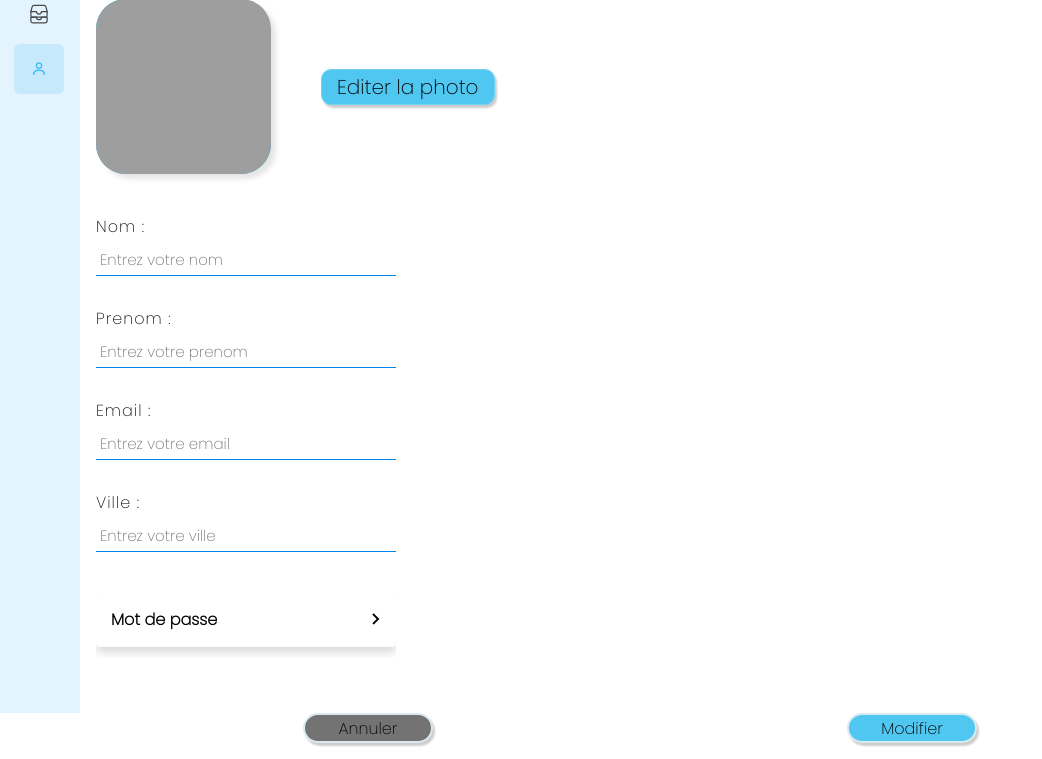
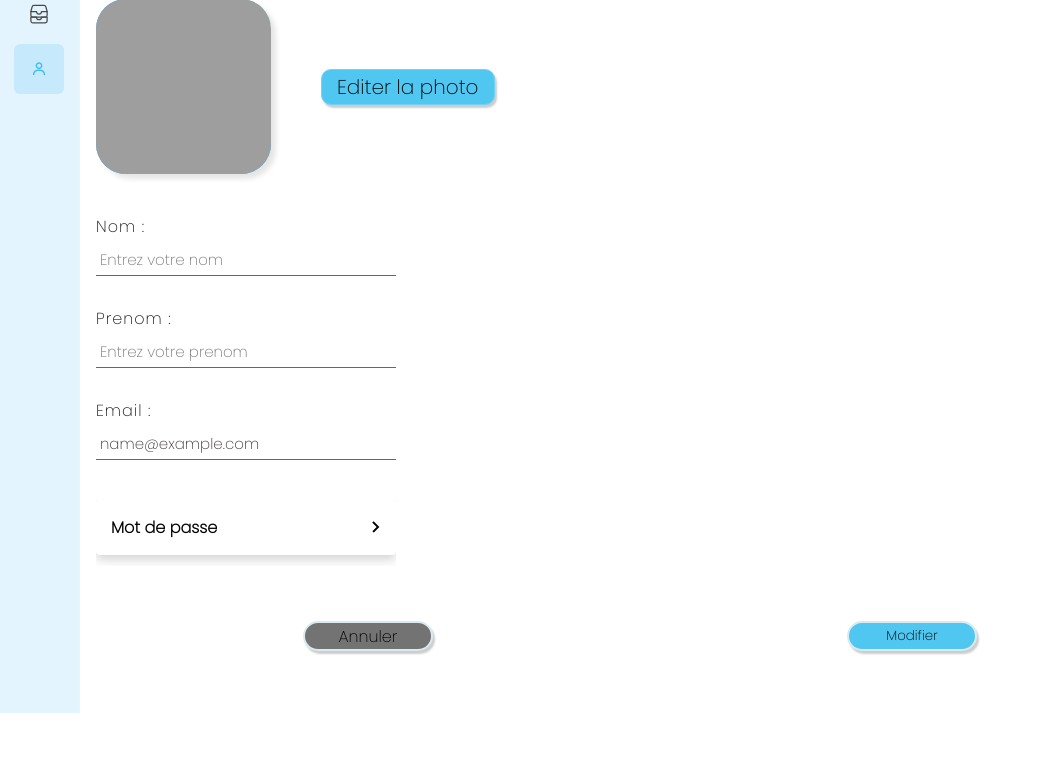
Before and after one commit to Claude127/stageX2, a Django app: page /profile_mod/ in a window 1280 px wide. Shown: the part 87-846 px from the top of the page, without its empty margins (0-1042 px from the left). After the commit the page ends 800 px from the top, so only its background shows below. Run offline with Django 4.2, Linux system fonts and the light colour scheme; the visitor is signed in with stand-in values (Sample User, id 1); parts of the project's set-up code (start-up, migrations or seed data) failed here and were passed over; grey boxes are pictures that could not be loaded.

Commit message:
modification profile function

```diff
--- a/labfile/templates/profile_mod.html
+++ b/labfile/templates/profile_mod.html
@@ -2,7 +2,8 @@
 
 {% block title %}modification-profil{% endblock %}
 {% load static %}
-{% block link %}  <link rel="stylesheet" type="text/css" href="{% static 'css/profile-mod.css' %}">{% endblock %}
+{% block link %}
+<link rel="stylesheet" type="text/css" href="{% static 'css/profile-mod.css' %}" xmlns="http://www.w3.org/1999/html">{% endblock %}
 
 {% block content %}
 
@@ -84,34 +85,33 @@
 
         <main>
         <div class="box">
+                <form method="POST" enctype="multipart/form-data">
+
+                   {% csrf_token %}
+
                   <div class="edit-img">
                     <img src="{{ MEDIA_URL }}{{ img }}" alt="profil">
-            <input type="file" name="" id="file" accept="image/*">
+                    <input type="file" name="image" id="file"  accept="image/*">
                     <label for="file">Editer la photo</label>
                   </div>
                   <div class="edit-form">
 
                     <div class="mb-3">
                       <label for="name" class="form-label">Nom :</label>
-              <input type="text" class="form-control" id="name" name="name" placeholder="Entrez votre nom" required>
+                      <input type="text" class="form-control" id="name" name="name" value="{{ nom }}"  placeholder="Entrez votre nom" required>
                     </div>
 
                     <div class="mb-3">
                       <label for="surname" class="form-label">Prenom :</label>
-              <input type="text" class="form-control" id="surname" name="surname" placeholder="Entrez votre prenom" required>
+                      <input type="text" class="form-control" id="surname" name="surname"  value="{{ prenom }}"  placeholder="Entrez votre prenom" required>
                     </div>
 
 
                     <div class="mb-3">
                       <label for="email" class="form-label">Email :</label>
-              <input type="email" class="form-control" id="Email" name="email" placeholder="Entrez votre email" required>
+                      <input type="email" class="form-control" id="Email" name="email" value="{{ email }}"  placeholder="Entrez votre email" required>
                     </div>
 
-
-            <div class="mb-3">
-              <label for="ville" class="form-label">Ville :</label>
-              <input type="text" class="form-control" id="ville" name="ville" placeholder="Entrez votre ville" required>
-            </div>
 
                     <div class="wrapper">
                       <div class="collapsible">
@@ -120,28 +120,35 @@
                         <div class="collapisble-text">
                           <div class="mb-3">
                             <label for="an-password" class="form-label">Ancien mot de passe :</label>
-                    <input type="password" class="form-control" id="an-password" name="password" placeholder="Entrez votre ancien mot de passe" required>
+                            <input type="password" class="form-control" id="an-password" name="old-password" value="{{ password }}"  placeholder="Entrez votre ancien mot de passe" required>
                           </div>
 
                           <div class="mb-3">
                             <label for="password" class="form-label">nouveau mot de passe :</label>
-                    <input type="password" class="form-control" id="password" name="password" placeholder="Entrez votre nouveau mot de passe" required>
+                            <input type="password" class="form-control" id="password" name="new-password1" value="{{ password }}" placeholder="Entrez votre nouveau mot de passe" required>
                           </div>
 
                           <div class="mb-3">
                             <label for="new-password" class="form-label">confirmez votre mot de passe :</label>
-                    <input type="password" class="form-control" id="new-password" name="password" placeholder="confirmez votre mot de passe" required>
+                            <input type="password" class="form-control" id="new-password" name="new-password2"  value="{{ password }}"placeholder="confirmez votre mot de passe" required>
                           </div>
-
                          </div>
                         </div>
                   </div>
                   <div class="btn-valid">
                     <a href="{% url 'profile' %}" class="btn" id="annuler">Annuler</a>
-              <a href="{% url 'profile' %}" class="btn">Modifier</a>
+                    <button class="btn">Modifier</button>
+                  </div>
 
+                     <div class="message-container">
+                          {% if messages %}
+                              {% for message in messages %}
+                                  {{message}}
+                              {% endfor %}
+                          {% endif%}
                      </div>
           </div>
+        </form>
         </div>
         </main>
       </div>
--- a/labfile/views.py
+++ b/labfile/views.py
@@ -8,11 +8,11 @@ from django.contrib.auth.decorators import login_required, permission_required
 from django.core.files.storage import FileSystemStorage
 from django.http import HttpResponse
 from django.shortcuts import render, redirect
-from django.contrib.auth import login, authenticate, logout
+from django.contrib.auth import login, authenticate, logout, update_session_auth_hash
 from django.contrib import messages
 from django.urls import path
 
-from .models import Document, Categorie
+from .models import Document, Categorie, Utilisateur
 
 
 # Create your views here.
@@ -52,7 +52,6 @@ def login_user(request):
         # verifier si l'utilisateur est deja connecté
         if 'email' in request.COOKIES:
             return redirect('file')
-
         # verifier si des cookies sont presents pour l'email et le mot de passe
 
         email = request.COOKIES.get('email')
@@ -184,16 +183,42 @@ def profile(request):
 
 @login_required(login_url='/login')
 def profile_mod(request):
-    # recuperer les informations de l'utilisateur connecté
-    user = request.user
-    if user:
-        nom = user.nom
-        prenom = user.prenom
-        img = user.image.name
-        email = user.email
-        return render(request, 'profile_mod.html', {'nom': nom, 'prenom': prenom, 'img': img, 'email': email})
+    if request.method == 'POST':
+        nom = request.POST['name']
+        prenom = request.POST['surname']
+        email = request.POST['email']
+        image = request.FILES.get('image')
+        old_password = request.POST['old-password']
+        new_password1 = request.POST['new-password1']
+        new_password2 = request.POST['new-password2']
+
+        user = request.user
+
+        if not user.check_password(old_password):
+            messages.error(request, 'Ancien mot de passe invalide .')
+        if new_password1:
+            if new_password1 != new_password2:
+                messages.error(request, 'les mots de passes ne correspondent pas')
+            else:
+                user.nom = nom
+                user.prenom = prenom
+                user.email = email
+                if image:
+                    user.image = image
+                user.set_password(new_password1)
+            user.save()
+            update_session_auth_hash(request, user)
+            return redirect('profile')
     else:
-        return redirect('login')
+        user = request.user
+        if user:
+            nom = user.nom
+            prenom = user.prenom
+            img = user.image.name
+            email = user.email
+            password = user.password
+            return render(request, 'profile_mod.html',
+                          {'nom': nom, 'prenom': prenom, 'img': img, 'email': email, 'password': password})
 
 
 @login_required(login_url='/login')
```
Lines whose indentation alone changed are shown as unchanged.
